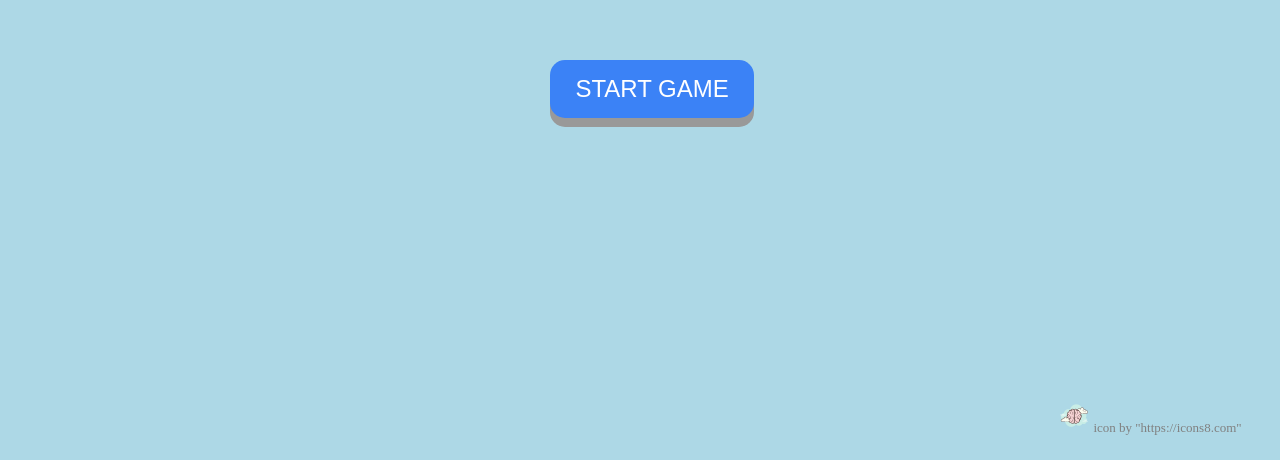
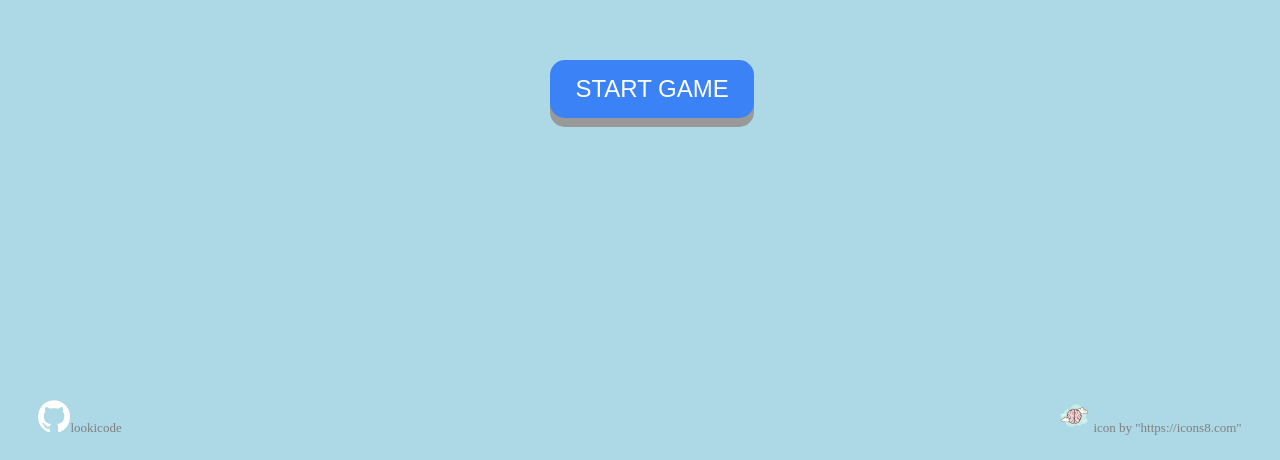
Before and after one commit to Lookicode/verbal-memory-human-benchmark, a plain HTML site: page index.html in a window 1280 px wide. Shown: the part 340-800 px from the top of the page. Drawn offline with Linux system fonts and the light colour scheme.

Commit message:
get in touch section

```diff
--- a/index.html
+++ b/index.html
@@ -3,7 +3,7 @@
 <head>
     <meta charset="UTF-8">
     <meta name="viewport" content="width=device-width, initial-scale=1.0">
-    <title>Word Memory</title>
+    <title>Verbal Memory</title>
     <link rel="stylesheet" href="styles.css">
     <link rel="icon" type="image/x-icon" href="favicon.png">
 
@@ -20,6 +20,7 @@
         </div>
     </div>
     <div id="icon-credit"><img src="favicon.png"></img> icon by "https://icons8.com"</div>
+    <div id="get-in-touch"><a href="http://www.github.com/lookicode/"><img src="github-mark-white.png" width="32" height="32" alt="Link to my GitHub profile"/></a>lookicode</div>
 </body>
 <script src="app.js"></script>
 </html>
--- a/styles.css
+++ b/styles.css
@@ -77,3 +77,11 @@ button {
     bottom: 3%;
     right: 3%;
   }
+
+  #get-in-touch {
+    font-size: small;
+    color: grey;
+    position: absolute;
+    bottom: 3%;
+    left: 3%;
+  }
```
Also changed, not shown: github-mark-white.png (added).
